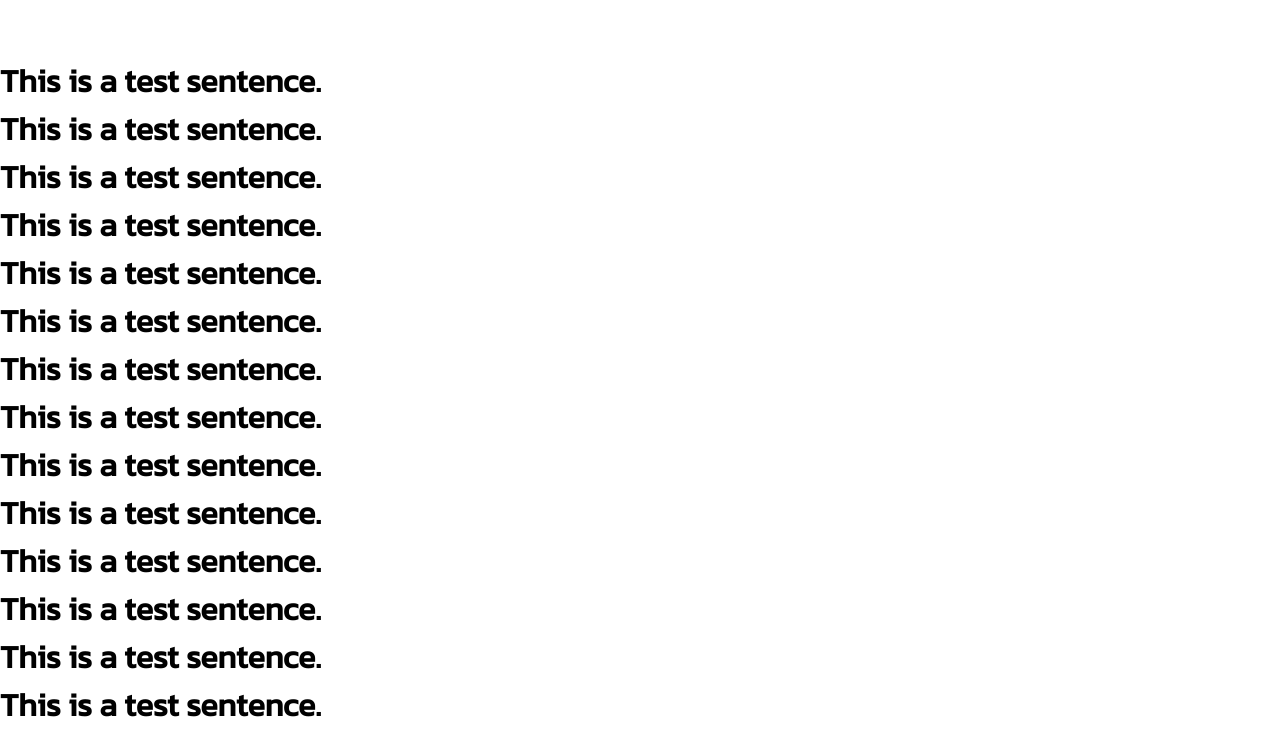
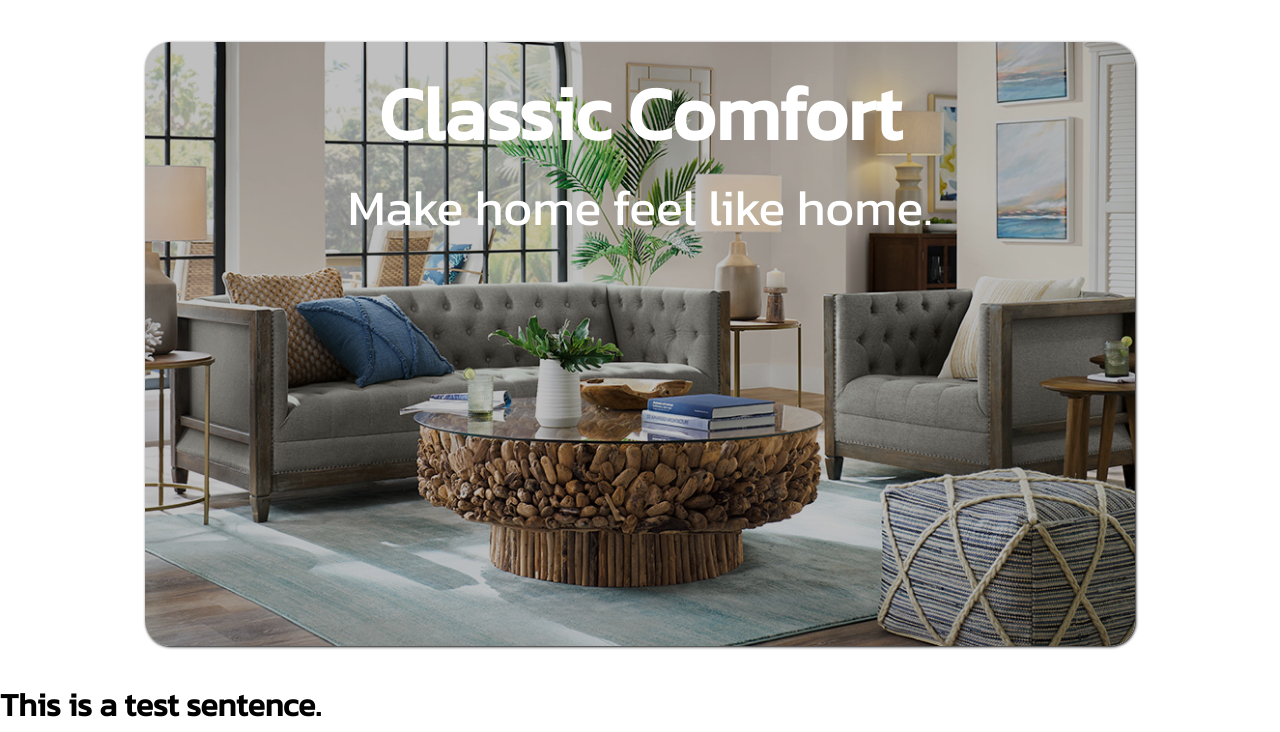
Before and after one commit to MIKNSJ/structure, a plain HTML site: page index.html in a window 1280 px wide. Shown: the part 68-800 px from the top of the page. Drawn offline with Linux system fonts and the light colour scheme.

Commit message:
init hero section

```diff
--- a/index.html
+++ b/index.html
@@ -57,6 +57,21 @@
                 <div class = "barrier"></div>
             </div>
 
+            <div id = "mn-hero-con02" class = "container">
+                <div id = hero class = "hero_">
+                    <img src = "assets/hero.png" alt = "hero_pic" id = "hero_pic" class = "hero__pic">
+
+                    <div id = "hero_caption" class = "hero__caption">
+                        <h1 id = "hero_caption_title" class = "hero_caption_text"> Classic Comfort </h1>
+                        <p id = "hero_caption_comment" class = "hero_caption_text"> Make home feel like home. </p>
+                    </div>
+                </div>
+            </div>
+
+            <div id = "mn-br-con03">
+                <div class = "barrier"></div>
+            </div>
+
             <h1 class = "test"> This is a test sentence. </h1>
             <h1 class = "test"> This is a test sentence. </h1>
             <h1 class = "test"> This is a test sentence. </h1>
--- a/styles.css
+++ b/styles.css
@@ -20,7 +20,7 @@ body {
 }
 
 .barrier {
-    height: 50px;
+    height: 25px;
 }
 
 header {
@@ -34,9 +34,9 @@ header {
     transform: translateY(0px);
     transition: opacity 0.2s ease-in-out, transform 0.2s ease-in-out;*/
     position: sticky;
-    top: -10px;
+    top: -100px;
     z-index: 1;
-    transition: top 0.2s ease-in-out;
+    transition: top 0.5s ease-in-out;
 }
 
 .enable_sticky_header {
@@ -132,10 +132,45 @@ header {
     pointer-events: none;
 }
 
+#hero {
+    position: relative;
+    display: flex;
+    flex-direction: column;
+    align-items: center;
+    padding: 10px 5%;
+}
+
+#hero_pic {
+    display: flex;
+    width: 100%;
+    border-radius: 25px;
+    filter: brightness(75%);
+    box-shadow: 1px 1px 3px 0px rgba(0,0,0,1);
+}
+
+#hero_caption {
+    position: absolute;
+    top: 25px;
+
+    display: block;
+    text-align: center;
+}
+
+.hero_caption_text {
+    color: white;
+}
+
+#hero_caption_title {
+    font-size: 7vw;
+}
+
+#hero_caption_comment {
+    font-size: 5vw;
+}
+
 @media screen and (min-width: 750px) {
     .nav__bar {
         position: static;
-        display: flex;
         flex-direction: row;
         align-items: stretch;
     }
@@ -165,3 +200,13 @@ header {
         opacity: 1;
     }
 }
+
+@media screen and (min-width: 1100px) {
+    #hero_caption_title {
+        font-size: 75px;
+    }
+
+    #hero_caption_comment {
+        font-size: 50px;
+    }
+}
```
Also changed, not shown: assets/hero.png (added), assets/search.png (added).
